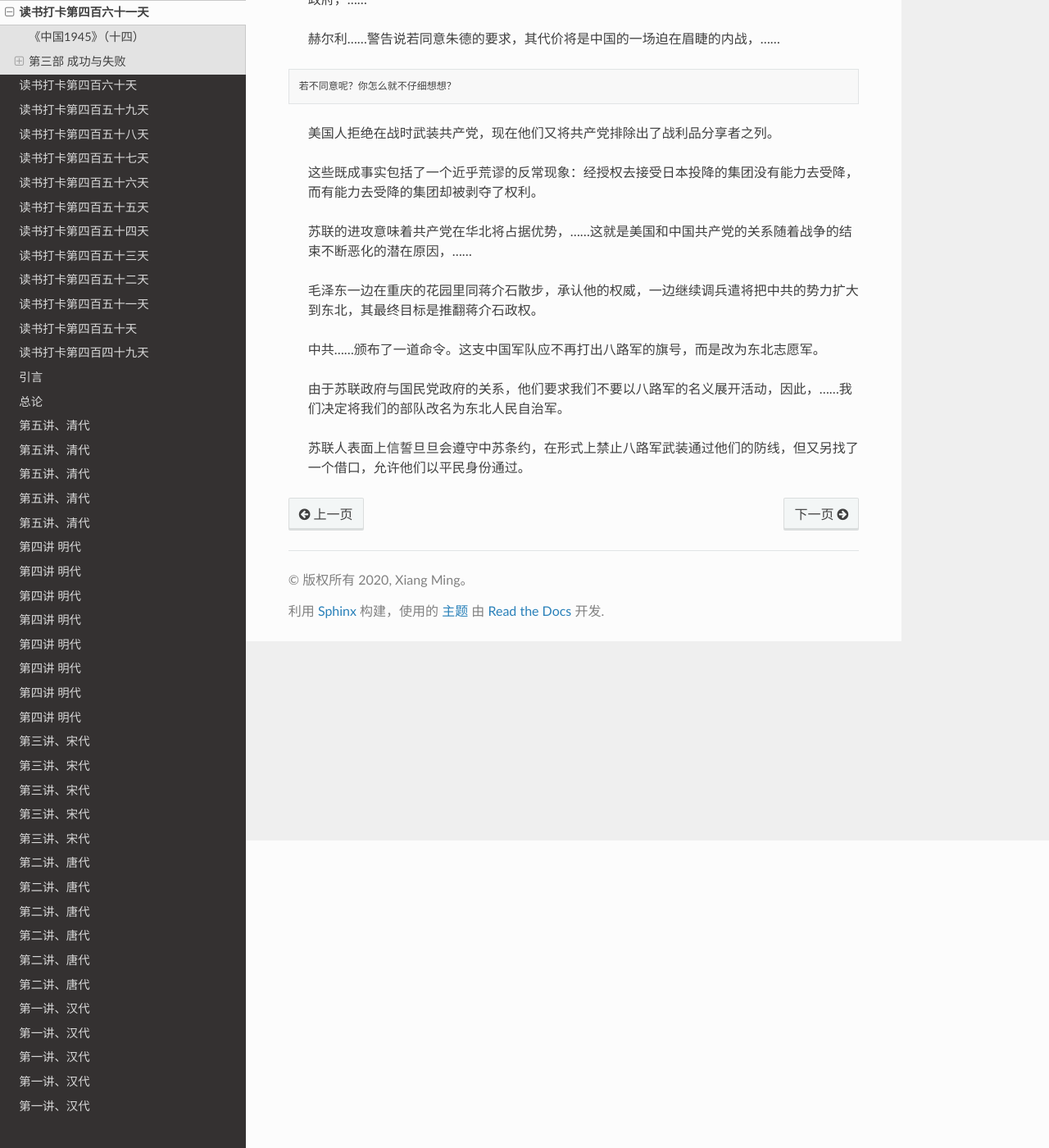
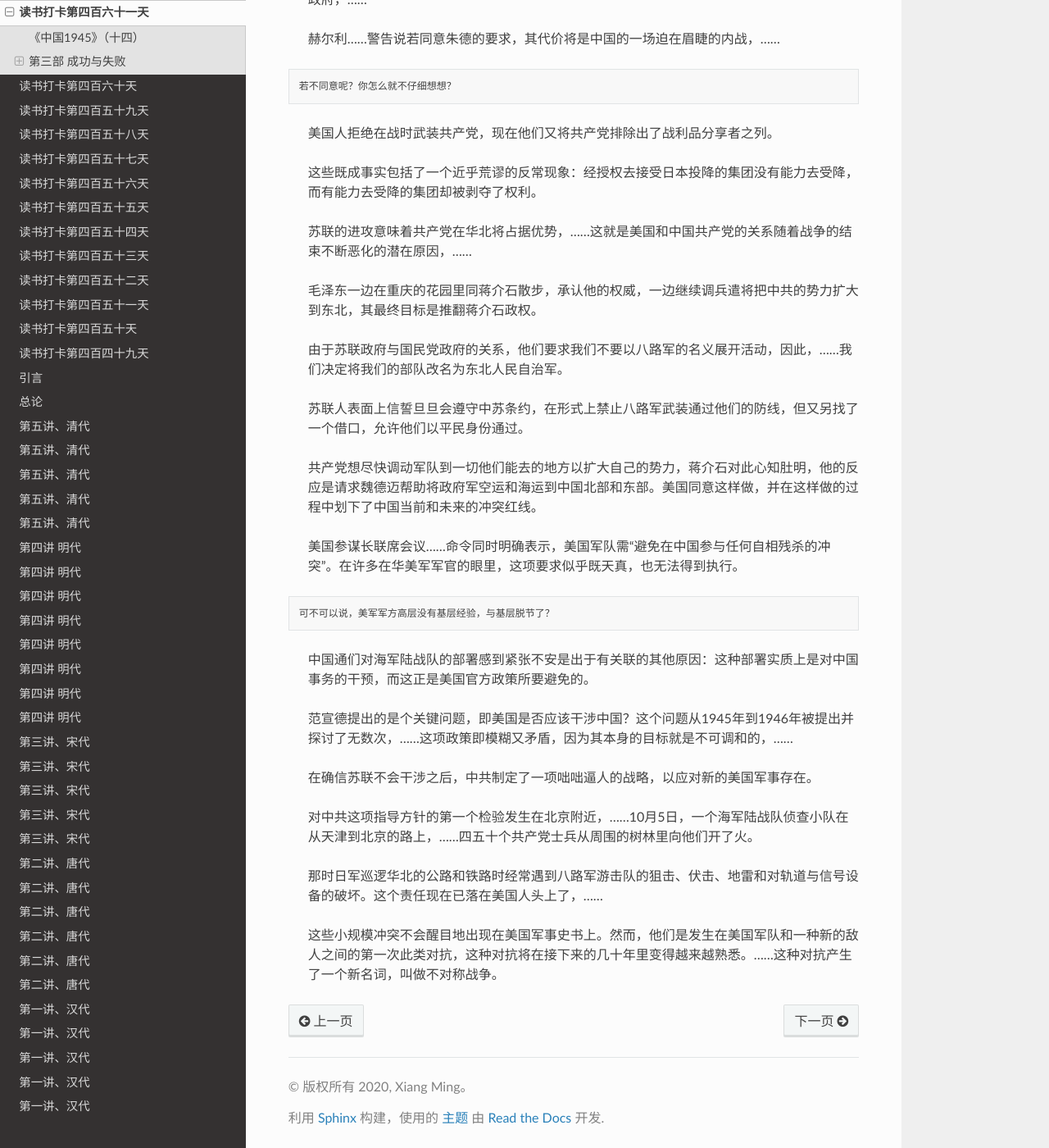
Before and after one commit to xiangming1975/reading, a Sphinx documentation site: the page built from source/2021-10-30.md, in a window 1280 px wide and 1400 px high, scrolled down 375 px. Shown: the whole window at 82% size. Built offline with Sphinx 7.4.7 and the Read the Docs theme 2.0.0, drawn with Linux system fonts in a browser that asks for light colours.

Commit message:
中国1945

````diff
--- a/source/2021-10-30.md
+++ b/source/2021-10-30.md
@@ -17,8 +17,24 @@
 
 > 毛泽东一边在重庆的花园里同蒋介石散步，承认他的权威，一边继续调兵遣将把中共的势力扩大到东北，其最终目标是推翻蒋介石政权。
 
-> 中共……颁布了一道命令。这支中国军队应不再打出八路军的旗号，而是改为东北志愿军。
-
 > 由于苏联政府与国民党政府的关系，他们要求我们不要以八路军的名义展开活动，因此，……我们决定将我们的部队改名为东北人民自治军。
 
 > 苏联人表面上信誓旦旦会遵守中苏条约，在形式上禁止八路军武装通过他们的防线，但又另找了一个借口，允许他们以平民身份通过。
+
+> 共产党想尽快调动军队到一切他们能去的地方以扩大自己的势力，蒋介石对此心知肚明，他的反应是请求魏德迈帮助将政府军空运和海运到中国北部和东部。美国同意这样做，并在这样做的过程中划下了中国当前和未来的冲突红线。
+
+> 美国参谋长联席会议……命令同时明确表示，美国军队需“避免在中国参与任何自相残杀的冲突”。在许多在华美军军官的眼里，这项要求似乎既天真，也无法得到执行。
+```
+可不可以说，美军军方高层没有基层经验，与基层脱节了？
+```
+> 中国通们对海军陆战队的部署感到紧张不安是出于有关联的其他原因：这种部署实质上是对中国事务的干预，而这正是美国官方政策所要避免的。
+
+> 范宣德提出的是个关键问题，即美国是否应该干涉中国？这个问题从1945年到1946年被提出并探讨了无数次，……这项政策即模糊又矛盾，因为其本身的目标就是不可调和的，……
+
+> 在确信苏联不会干涉之后，中共制定了一项咄咄逼人的战略，以应对新的美国军事存在。
+
+> 对中共这项指导方针的第一个检验发生在北京附近，……10月5日，一个海军陆战队侦查小队在从天津到北京的路上，……四五十个共产党士兵从周围的树林里向他们开了火。
+
+> 那时日军巡逻华北的公路和铁路时经常遇到八路军游击队的狙击、伏击、地雷和对轨道与信号设备的破坏。这个责任现在已落在美国人头上了，……
+
+>这些小规模冲突不会醒目地出现在美国军事史书上。然而，他们是发生在美国军队和一种新的敌人之间的第一次此类对抗，这种对抗将在接下来的几十年里变得越来越熟悉。……这种对抗产生了一个新名词，叫做不对称战争。
````
Also changed, not shown: source/2021-10-31.md (added, +6 -0 lines).
